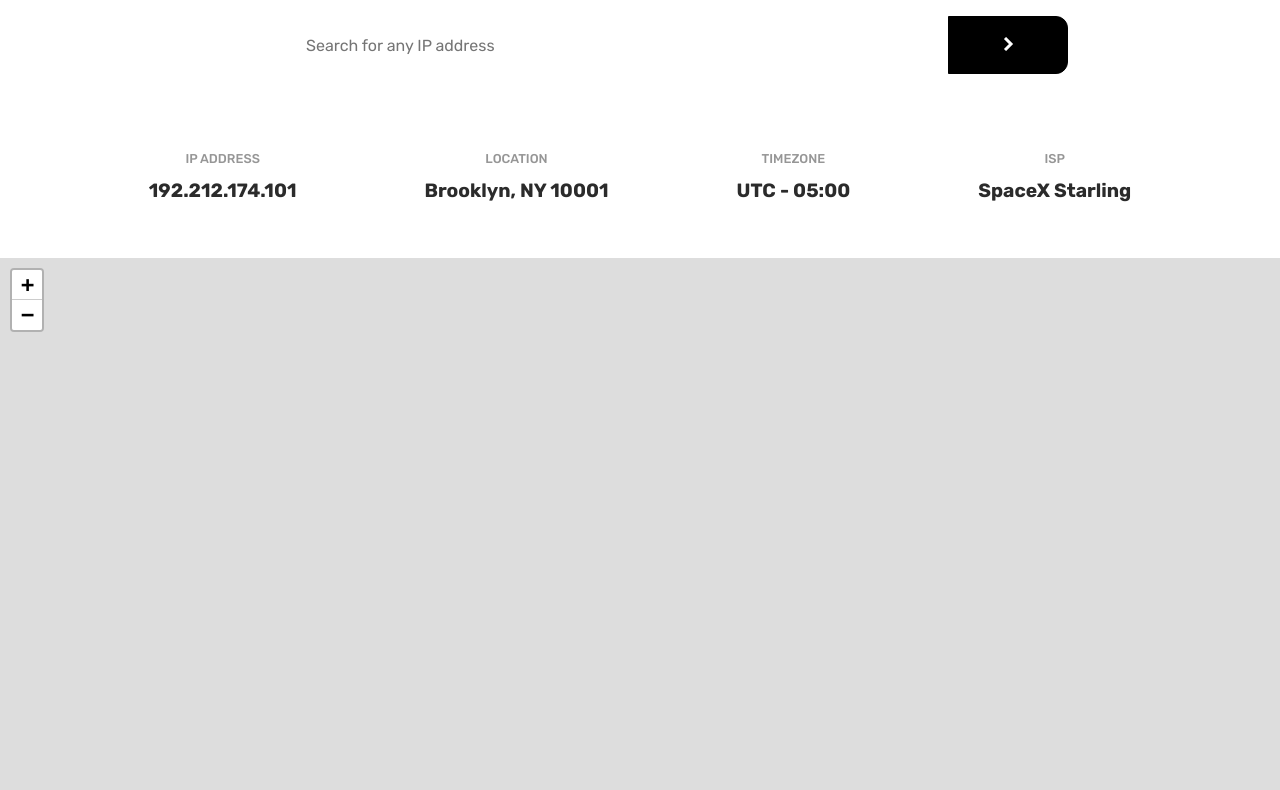
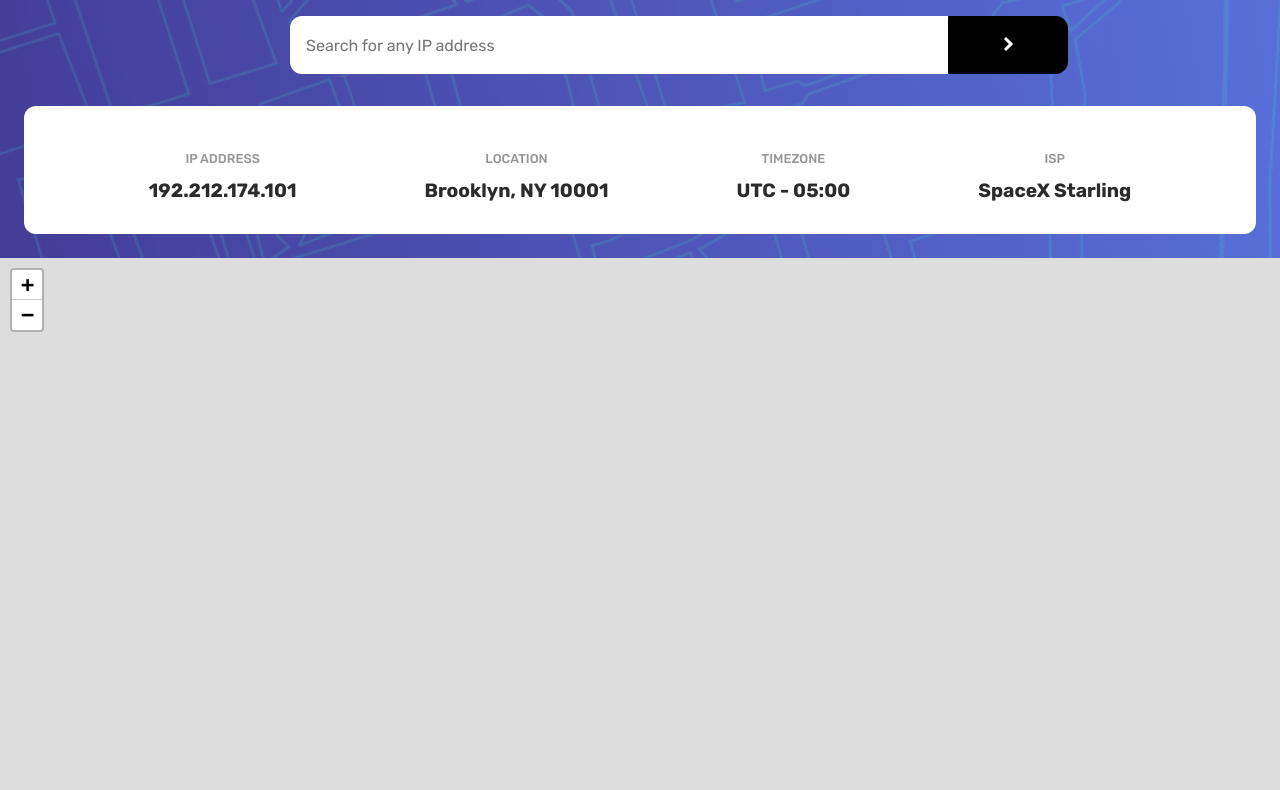
Before and after one commit to kaiohnr/ip-address-tracker, a plain HTML site: page index.html in a window 1280 px wide. Shown: the part 68-858 px from the top of the page. Drawn offline with nearby package versions, Linux system fonts and the light colour scheme.

Commit message:
url image

```diff
--- a/styles/styles.css
+++ b/styles/styles.css
@@ -11,7 +11,7 @@
   text-align: center;
   padding: 1.5rem;
   width: 100%;
-  background-image: url(./images/pattern-bg.png);
+  background-image: url(../images/pattern-bg.png);
   background-size: cover;
 }
 
```
